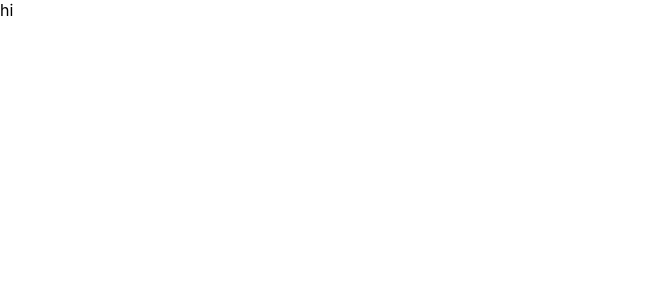
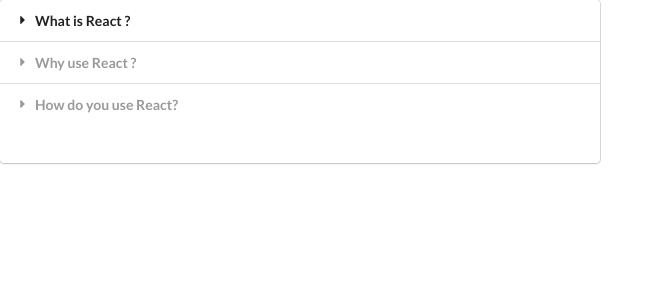
Before and after one commit to Kkknight-12/React-Hooks, a React (Create React App) app: page / in a window 1280 px wide. Shown: the top 300 px of the page, without its empty margins (0-664 px from the left). Built offline with nearby package versions, Linux system fonts and the light colour scheme.

Commit message:
useState-Hook

```diff
--- a/public/index.html
+++ b/public/index.html
@@ -9,6 +9,14 @@
       name="description"
       content="Web site created using create-react-app"
     />
+    <!-- semantic ui -->
+    <link
+      rel="stylesheet"
+      href="https://cdnjs.cloudflare.com/ajax/libs/semantic-ui/2.4.1/semantic.min.css"
+      integrity="sha512-8bHTC73gkZ7rZ7vpqUQThUDhqcNFyYi2xgDgPDHc+GXVGHXq+xPjynxIopALmOPqzo9JZj0k6OqqewdGO3EsrQ=="
+      crossorigin="anonymous"
+    />
+    <!--  -->
     <link rel="apple-touch-icon" href="%PUBLIC_URL%/logo192.png" />
     <!--
       manifest.json provides metadata used when your web app is installed on a
--- a/src/App.js
+++ b/src/App.js
@@ -1,7 +1,23 @@
+import Accordion from './components/Accordion'
+
+const items = [
+    {
+        title: 'What is React ?',
+        content: 'React is a front end javascript framework'
+    },
+    {
+        title: 'Why use React ?',
+        content: 'React is a favorite JS library among enginners'
+    },
+    {
+        title: 'How do you use React?',
+        content: 'You use React by creating components'
+    }
+]
 
 function App() {
   return (
-    <div>hi</div>
+    <Accordion items={items}/>
   )
 }
 
--- /dev/null
+++ b/src/components/Accordion.js
@@ -0,0 +1,48 @@
+import React from 'react';
+import { useState } from 'react';
+
+const Accordion = ( { items } ) => {
+
+    // initializing state
+    // intial value of active index will be null
+    const [ activeIndex, setActiveIndex ] = useState(null);
+
+    const onTitleClick = (index) => {
+        // when ever the setterFunction -> setActiveIndex()
+        // is called, entire componenet(Accordion) is re-rendered
+        // from top and execute everything inside once again
+        // and then the deault value will be repaced with  new index value inside
+        // setterFunction,now the rest of the functions which call index value will
+        // get the new updated value of index
+        setActiveIndex(index);
+    }
+
+    const renderedItems = items.map( ( items, index )=> {
+        const active = index === activeIndex ? 'active' : ''
+
+        return(
+            // returning a react fragment that have key
+            // but it won't be shown in html
+            // following code will have 2 div and
+            <React.Fragment key={ items.title }>
+                <div className={`title ${active}`}
+                onClick={ ()=>  { onTitleClick( index ) } }>
+                    <i className="dropdown icon"></i>
+                    { items.title }
+                </div>
+                <div className={`content ${ active }`}>
+                    <p>{ items.content }</p>
+                </div>
+            </React.Fragment>
+        )
+    })
+
+    return (
+        <div className="ui styled accordion">
+            {renderedItems}
+            <h1>{activeIndex}</h1>
+        </div>
+    );
+}
+
+export default Accordion;
```
Also changed, not shown: 1 other file (tests, documents, lock files or other folders).
